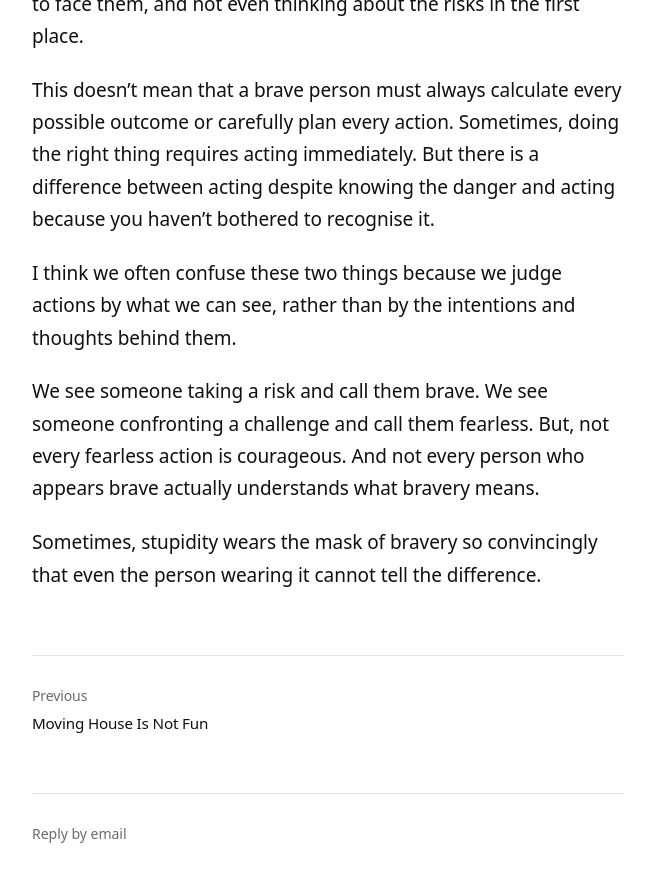
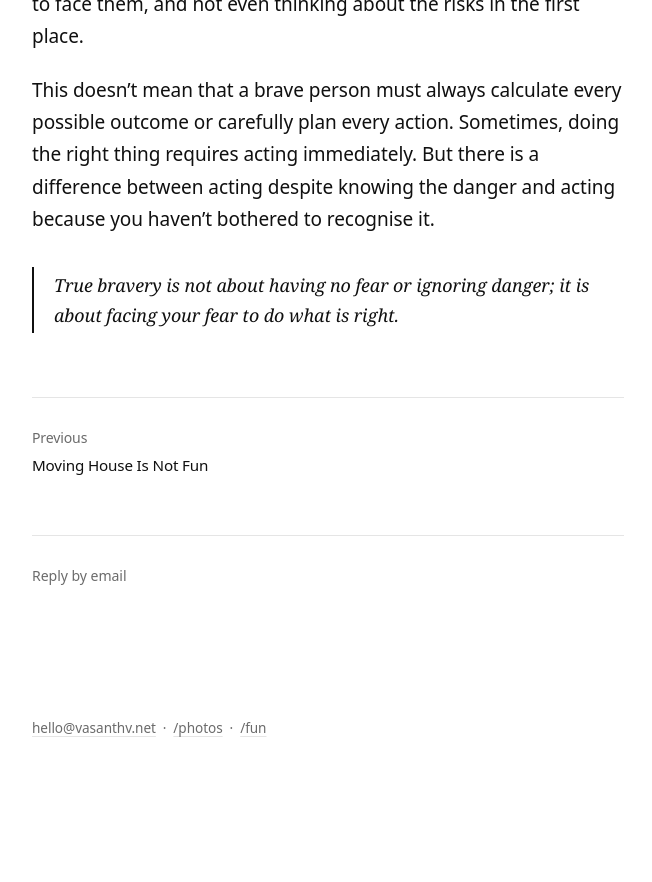
Before and after one commit to vasanthv/vasanthv.github.io, a Jekyll site: the page built from _posts/2026-11-13-stupidity-can-look-like-bravery.md, in a window 1280 px wide and 900 px high, scrolled down 1667 px. Shown: the top 882 px of the window, without its empty margins (312-964 px from the left). Built offline with Jekyll 4.4.1, drawn with Linux system fonts in a browser that asks for light colours; a script that is not in the unit is left out; after the commit the page ends 2454 px from its top, so only the background shows below that.

Commit message:
Update 2026-11-13-stupidity-can-look-like-bravery.md

```diff
--- a/_posts/2026-11-13-stupidity-can-look-like-bravery.md
+++ b/_posts/2026-11-13-stupidity-can-look-like-bravery.md
@@ -38,8 +38,4 @@ There is a **BIG** difference between knowing the risks and choosing to face the
 
 This doesn't mean that a brave person must always calculate every possible outcome or carefully plan every action. Sometimes, doing the right thing requires acting immediately. But there is a difference between acting despite knowing the danger and acting because you haven't bothered to recognise it.
 
-I think we often confuse these two things because we judge actions by what we can see, rather than by the intentions and thoughts behind them.
-
-We see someone taking a risk and call them brave. We see someone confronting a challenge and call them fearless. But, not every fearless action is courageous. And not every person who appears brave actually understands what bravery means.
-
-Sometimes, stupidity wears the mask of bravery so convincingly that even the person wearing it cannot tell the difference.
+> True bravery is not about having no fear or ignoring danger; it is about facing your fear to do what is right.
```
